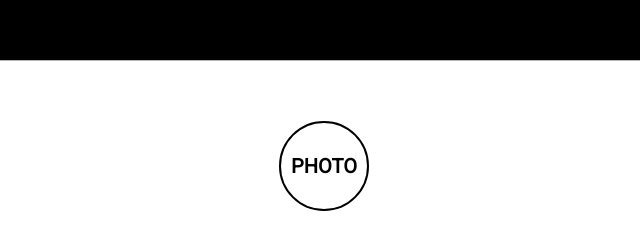
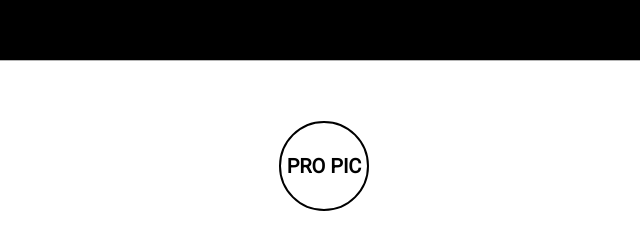
Before and after one commit to Gianni16/webpage, a plain HTML site: page index.html in a window 1280 px wide. Shown: the top 228 px of the page, 316-956 px from the left. Drawn offline with Linux system fonts and the light colour scheme.

Commit message:
Update index.html

```diff
--- a/index.html
+++ b/index.html
@@ -34,7 +34,7 @@
     <div class='content-container'>
       <div class='content'>
         <figure>
-          <div class='avatar'><strong>PHOTO</strong>
+          <div class='avatar'><strong>PRO PIC</strong>
           </div>
         </figure>
         <h2>Hi, my name is Gianluca Garzone.
```
